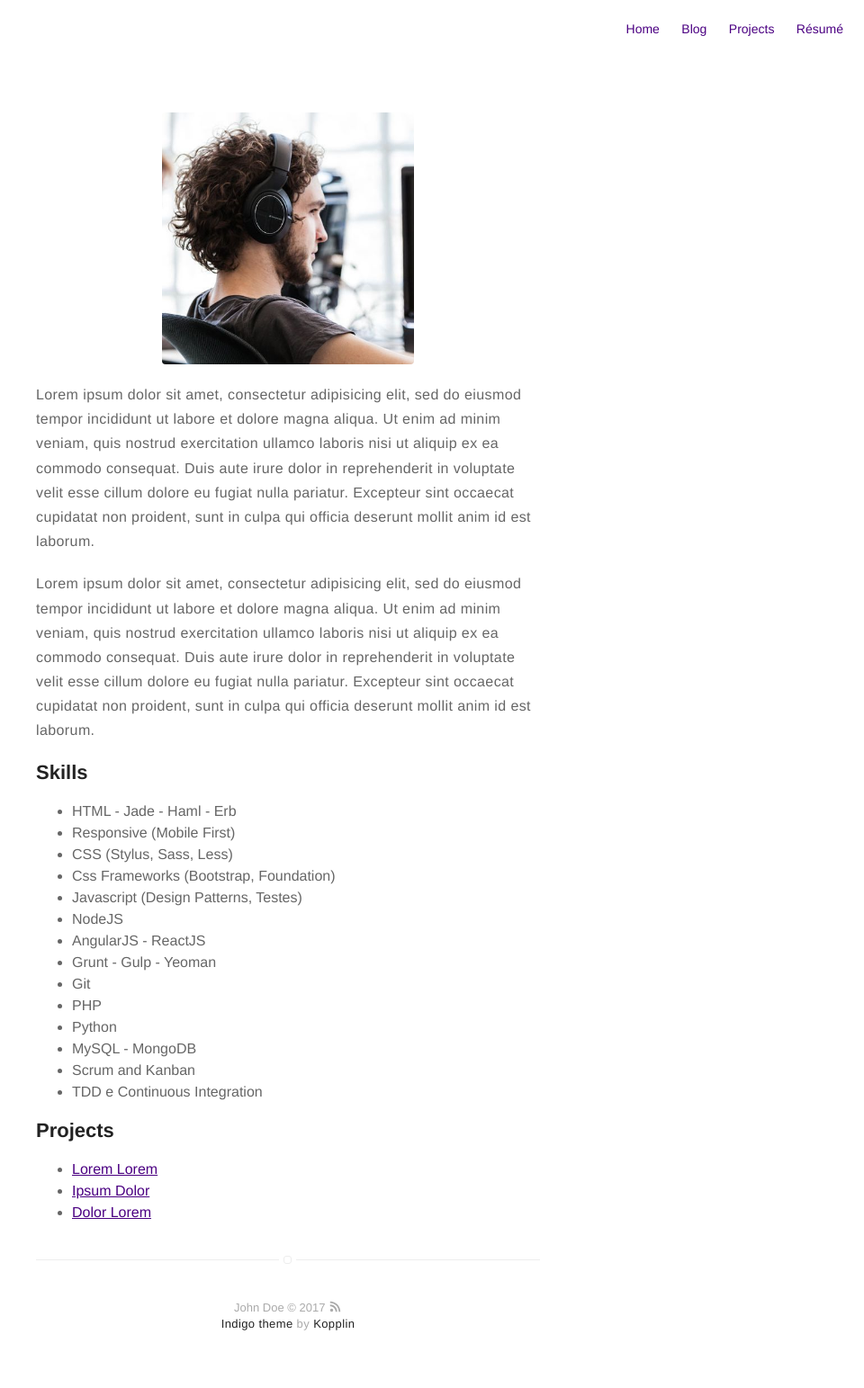
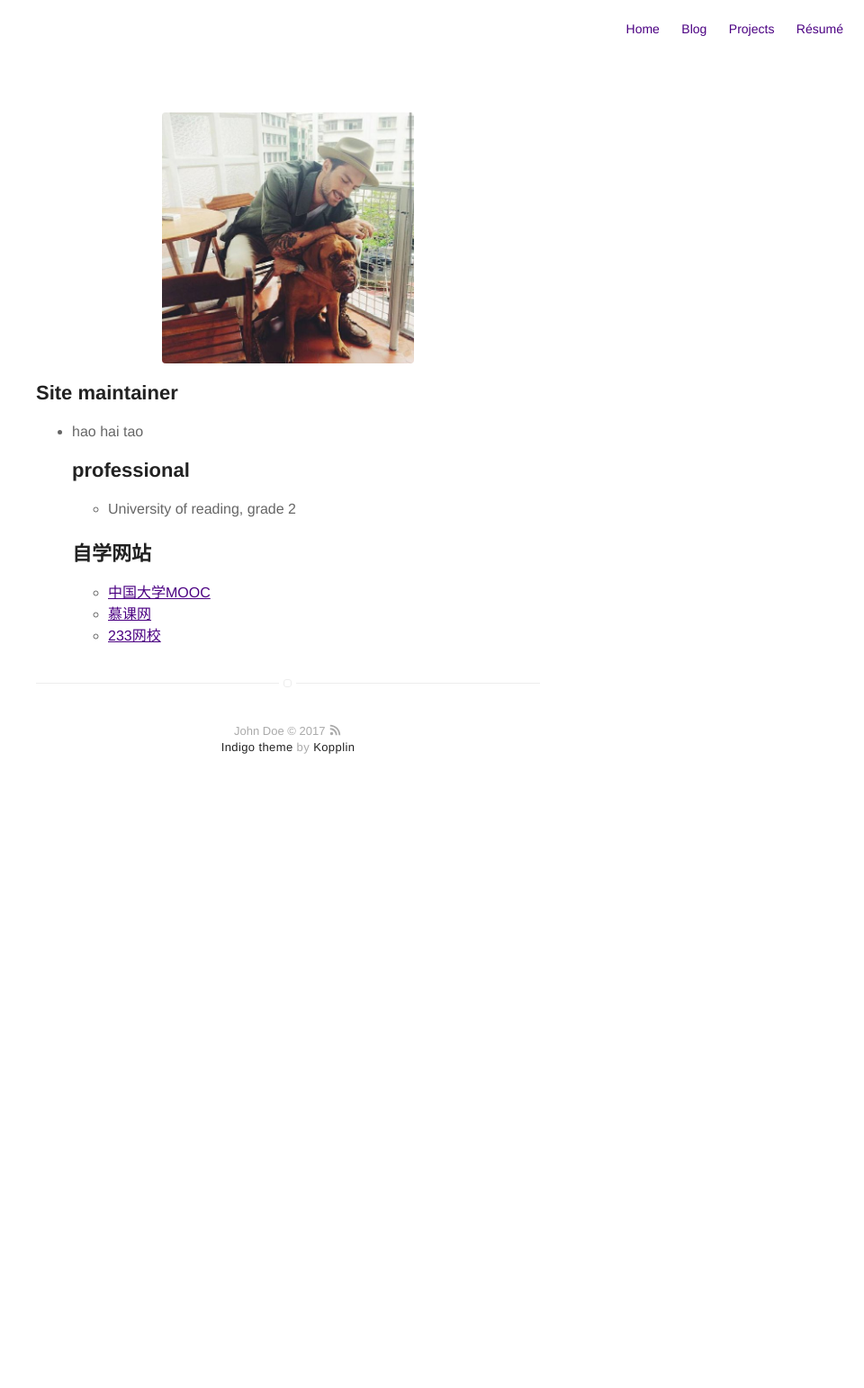
Before and after one commit to haohaitao/haohaitao.github.io, a Jekyll site: the page built from about.md, in a window 1280 px wide. Shown: the whole page at 90% size, without its empty margins (320-1280 px from the left). Built offline with Jekyll 4.4.1, drawn with Linux system fonts in a browser that asks for light colours; after the commit the page ends 902 px from its top, so only the background shows below that.

Commit message:
变更about

```diff
--- a/_config.yml
+++ b/_config.yml
@@ -16,7 +16,7 @@ resume: true
 resume-external: true
 resume-url: https://google.com/?q=my+resume
 
-url: https://koppl.in/indigo
+url: https://haohaitao.github.io/
 # your url: http://USERNAME.github.io
 
 permalink: /:title/
@@ -53,8 +53,8 @@ email: myemail@gmail.com
 
 authors:
     johndoe:
-        name: John Doe
-        bio: A Man who travels the world eating noodles
+        name: hht
+        bio: 跟随你的心
         external-image: false
         picture: assets/images/profile.jpg
         twitter: johndoe
--- a/about.md
+++ b/about.md
@@ -4,43 +4,22 @@ layout: page
 ---
 ![Profile Image]({{ site.url }}/{{ site.picture }})
 
-<p>Lorem ipsum dolor sit amet, consectetur adipisicing elit, sed do eiusmod
-tempor incididunt ut labore et dolore magna aliqua. Ut enim ad minim veniam,
-quis nostrud exercitation ullamco laboris nisi ut aliquip ex ea commodo
-consequat. Duis aute irure dolor in reprehenderit in voluptate velit esse
-cillum dolore eu fugiat nulla pariatur. Excepteur sint occaecat cupidatat non
-proident, sunt in culpa qui officia deserunt mollit anim id est laborum.</p>
-
-<p>Lorem ipsum dolor sit amet, consectetur adipisicing elit, sed do eiusmod
-tempor incididunt ut labore et dolore magna aliqua. Ut enim ad minim veniam,
-quis nostrud exercitation ullamco laboris nisi ut aliquip ex ea commodo
-consequat. Duis aute irure dolor in reprehenderit in voluptate velit esse
-cillum dolore eu fugiat nulla pariatur. Excepteur sint occaecat cupidatat non
-proident, sunt in culpa qui officia deserunt mollit anim id est laborum.</p>
-
-<h2>Skills</h2>
+<h2>Site maintainer</h2>
 
 <ul class="skill-list">
-	<li>HTML - Jade - Haml - Erb</li>
-	<li>Responsive (Mobile First)</li>
-	<li>CSS (Stylus, Sass, Less)</li>
-	<li>Css Frameworks (Bootstrap, Foundation)</li>
-	<li>Javascript (Design Patterns, Testes)</li>
-	<li>NodeJS</li>
-	<li>AngularJS - ReactJS</li>
-	<li>Grunt - Gulp - Yeoman</li>
-	<li>Git</li>
-	<li>PHP</li>
-	<li>Python</li>
-	<li>MySQL - MongoDB</li>
-	<li>Scrum and Kanban</li>
-	<li>TDD e Continuous Integration</li>
+	<li>hao hai tao</li>
+
+<h2>professional</h2>
+
+<ul class="skill-list">
+	<li>University of reading, grade 2</li>
+
 </ul>
 
-<h2>Projects</h2>
+<h2>自学网站</h2>
 
 <ul>
-	<li><a href="https://github.com/">Lorem Lorem</a></li>
-	<li><a href="https://github.com/">Ipsum Dolor</a></li>
-	<li><a href="https://github.com/">Dolor Lorem</a></li>
+	<li><a href="http://www.icourse163.org/">中国大学MOOC</a></li>
+	<li><a href="http://www.imooc.com/">慕课网</a></li>
+	<li><a href="http://www.233.com/">233网校</a></li>
 </ul>
```
Also changed, not shown: assets/images/profile.jpg.
